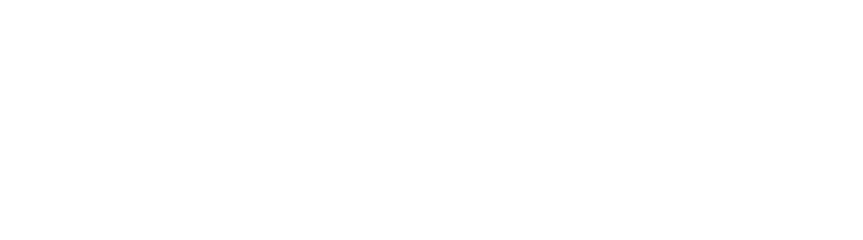
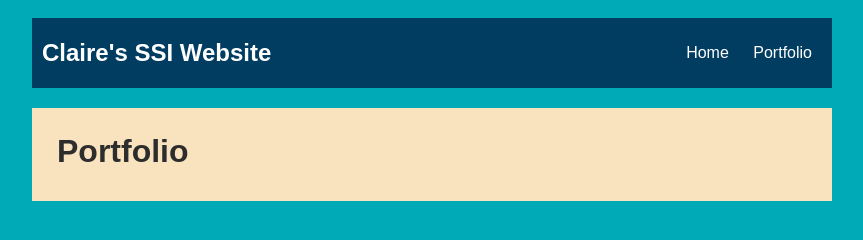
Before and after one commit to cetrouard/cetrouard.github.io, a plain HTML site: page portfolio.html in a window 1280 px wide. Shown: the whole page, without its empty margins (208-1071 px from the left). Drawn offline with Linux system fonts and the light colour scheme.

Commit message:
version 3

```diff
--- a/portfolio.html
+++ b/portfolio.html
@@ -0,0 +1,105 @@
+<!DOCTYPE HTML>
+<html>
+    <head>
+        <title>Claire's Portfolio page</title>
+    <style type="text/css">
+            body {
+                background: rgb(0,170,183);
+                color: rgb(45, 45, 45);
+                padding: 10px;
+                font-family: arial;
+            }
+            header {
+                font-size: 1.5em;
+                font-weight: bold;
+            }
+            h1 {
+                margin: 10px;
+            }
+            #all-contents {
+                max-width: 800px;
+                margin: auto;
+            }
+
+            /* navigation menu */
+            nav {
+                background: rgb(0,61,96);
+                margin: 0 auto;
+                margin-bottom: 20px;
+                display: flex;
+                padding: 10px;
+            }
+            nav header {
+                display: flex;
+                align-items: center;
+                color: rgb(255, 255, 255);
+                flex: 1;
+            }
+            nav ul {
+                list-style-image: none;
+            }
+            nav li {
+                display: inline-block;
+                padding: 0 10px;
+            }
+            nav a {
+                text-decoration: none;
+                color: #fff;
+            }
+
+            /* main container area beneath menu */
+            main {
+                background: rgb(249, 227, 190);
+                display: flex;
+            }
+            .content {
+                flex: 1;
+                padding: 15px;
+            }
+             /* portfolio styles */
+            #portfolio {
+                list-style-type: none;
+                padding-left: 0;
+            }
+
+            #portfolio li {
+                background: #fff;
+                padding: 10px;
+                border-radius: 10px;
+                margin-bottom: 10px;
+            }
+
+            #portfolio li:hover {
+                background: #eee;
+            }
+
+            #portfolio a {
+                text-decoration: none;
+                color: #454545;
+            }
+        </style>
+    </head>
+
+    <body>
+      <div id="all-contents">
+      <nav>
+            <header>Claire's SSI Website</header>
+            <ul>
+                <li><a href="index.html">Home</a>
+                </li>
+                <li><a href="portfolio.html">Portfolio</a>
+                </li>
+            </ul>
+        </nav>
+        <main>
+            <div class="content">
+                <h1>Portfolio</h1>
+                <ul id="portfolio">
+                </ul>
+            </div>
+        </main>
+            </div></div>
+        </main>
+      </div>
+    </body>
+</html>
```
Also changed, not shown: index.html (+7 -6 lines).
